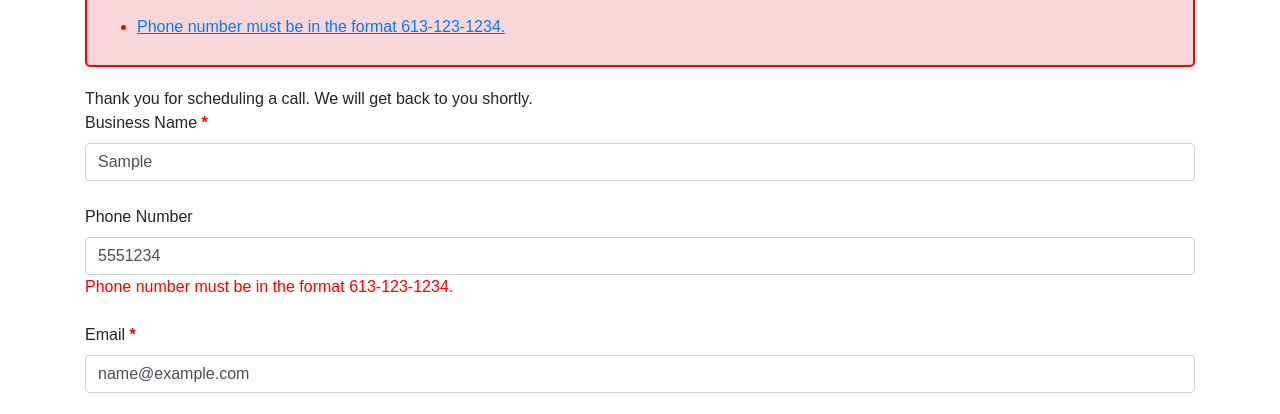
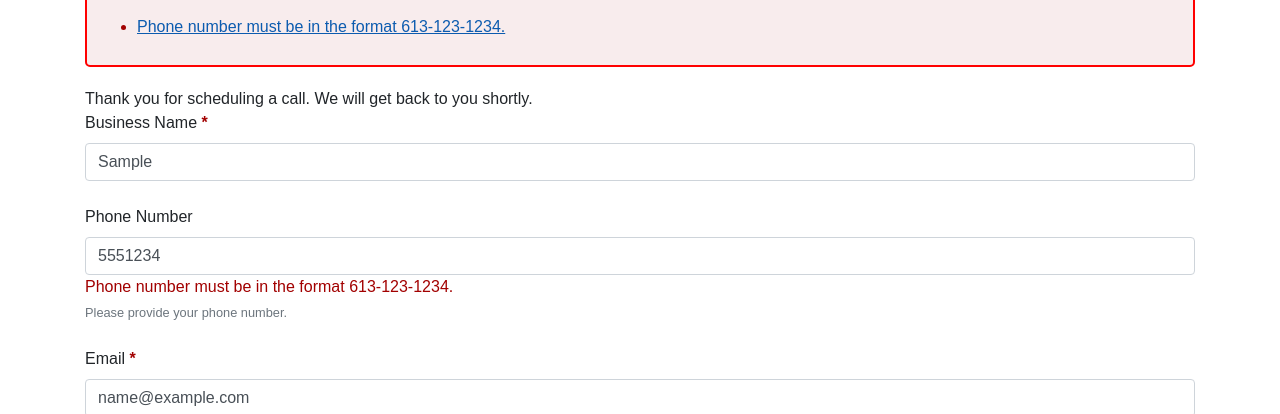
Before and after one commit to aka-pharande/CST8914-FinalProject, a plain HTML site: page index.html in a window 1280 px wide. Both pictures are taken after typing "Sample", "5551234", "name@example.com" into the empty fields and a click on the button "Schedule a Call". Shown: the part 1376-1790 px from the top of the page. Drawn offline with nearby package versions, Linux system fonts and the light colour scheme.

Commit message:
Fix wave errors

```diff
--- a/index.html
+++ b/index.html
@@ -161,7 +161,7 @@
     <form id="schedule-form" aria-labelledby="schedule-form">
       <div class="form-group">
         <label for="business-name">Business Name <span class="required">*</span></label>
-        <input type="text" class="form-control" id="business-name" aria-describedby="business-name-help"
+        <input type="text" class="form-control" id="business-name"
           placeholder="Enter your business name" aria-required="true">
         <span class="error" id="business-nameError">Business Name is required.</span>
         </div>
@@ -171,6 +171,7 @@
         <input type="tel" class="form-control" id="phone-number" placeholder="613-123-1234"
           aria-describedby="phone-help" />
         <span class="error" id="phone-numberError">Phone number must be in the format 613-123-1234.</span>
+        <small id="phone-help" class="form-text text-muted">Please provide your phone number.</small>
       </div>
 
       <div class="form-group">
@@ -178,7 +179,8 @@
         <input type="email" class="form-control" id="email" placeholder="example@example.com" aria-required="true"
           aria-describedby="email-help">
         <span class="error" id="emailError">Email is required.</span>
-        </div>
+        <small id="email-help" class="form-text text-muted">Please provide your email address.</small>
+      </div>
 
       <fieldset class="form-group">
         <legend>What would you like to talk about?</legend>
--- a/style.css
+++ b/style.css
@@ -383,7 +383,7 @@ img.img-fluid {
 
 /* Error summary and individual error messages */
 .errors {
-  color: red;
+  color: rgb(162, 0, 0);
   display: none;
   /* Hide errors summary block initially */
   list-style: none;
@@ -391,7 +391,7 @@ img.img-fluid {
   /* Red border for the error box */
   padding: 10px;
   /* Add padding inside the box */
-  background-color: #F8D7DA;
+  background-color: #f8eced;
   /* Light red background for the error box */
   margin-bottom: 20px;
   border-radius: 5px;
@@ -399,7 +399,7 @@ img.img-fluid {
 }
 
 .error {
-  color: red;
+  color: rgb(162, 0, 0);
   display: none;
   /* Hide individual error messages initially */
 }
@@ -426,6 +426,18 @@ img.img-fluid {
 
 /* Style for the required asterisk */
 .required {
-  color: red; /* Red color for the asterisk */
+  color: rgb(162, 0, 0); /* Red color for the asterisk */
   font-weight: bold; /* Make it bold */
 }
+
+#errorSummary a {
+  color: #0c5baf;
+  /* Blue for links, easily distinguishable from text */
+  text-decoration: underline;
+  /* Ensures links are recognizable */
+}
+
+.btn-primary {
+  background-color: #0c5baf;
+  border-color: #0c5baf;
+}
```
